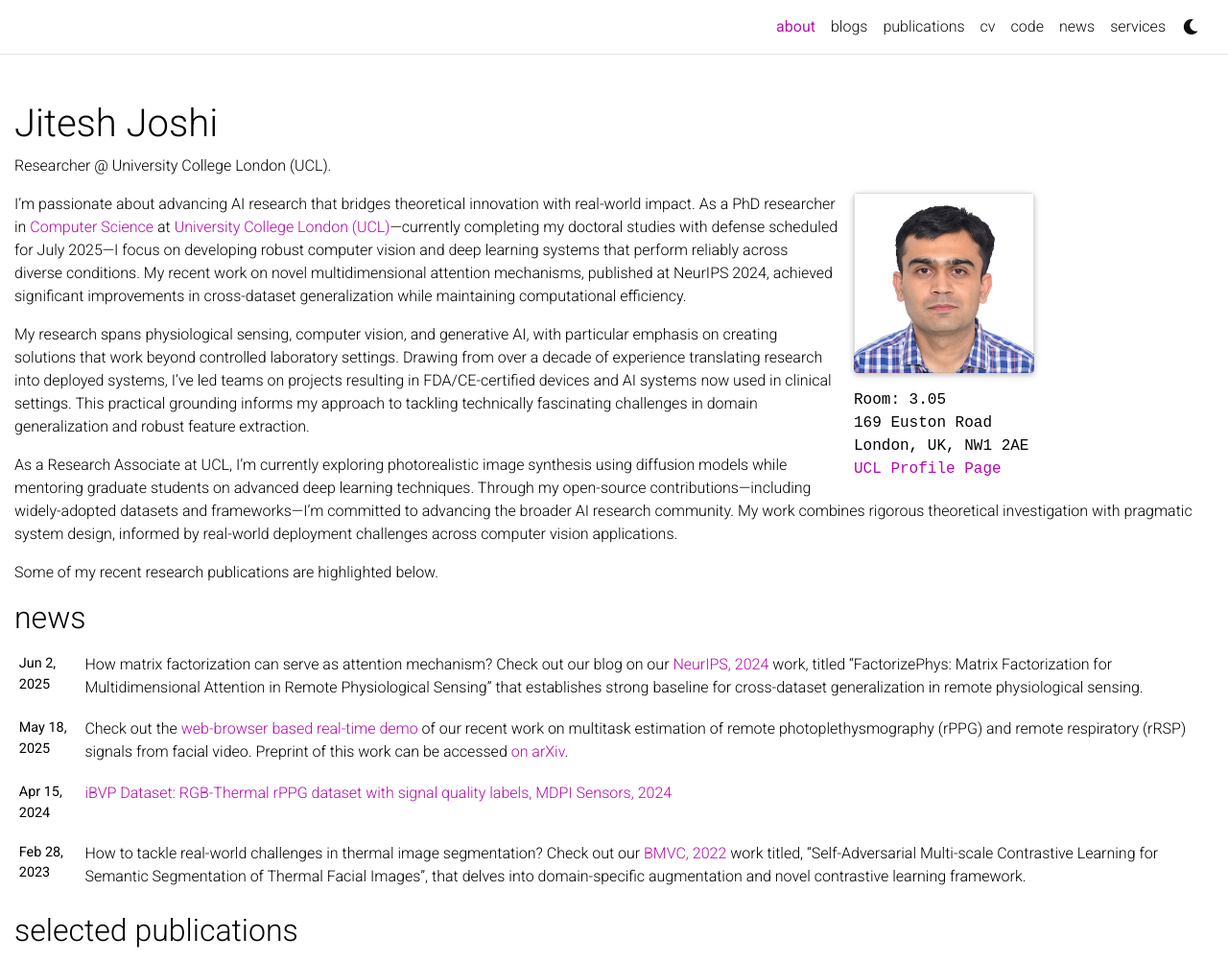
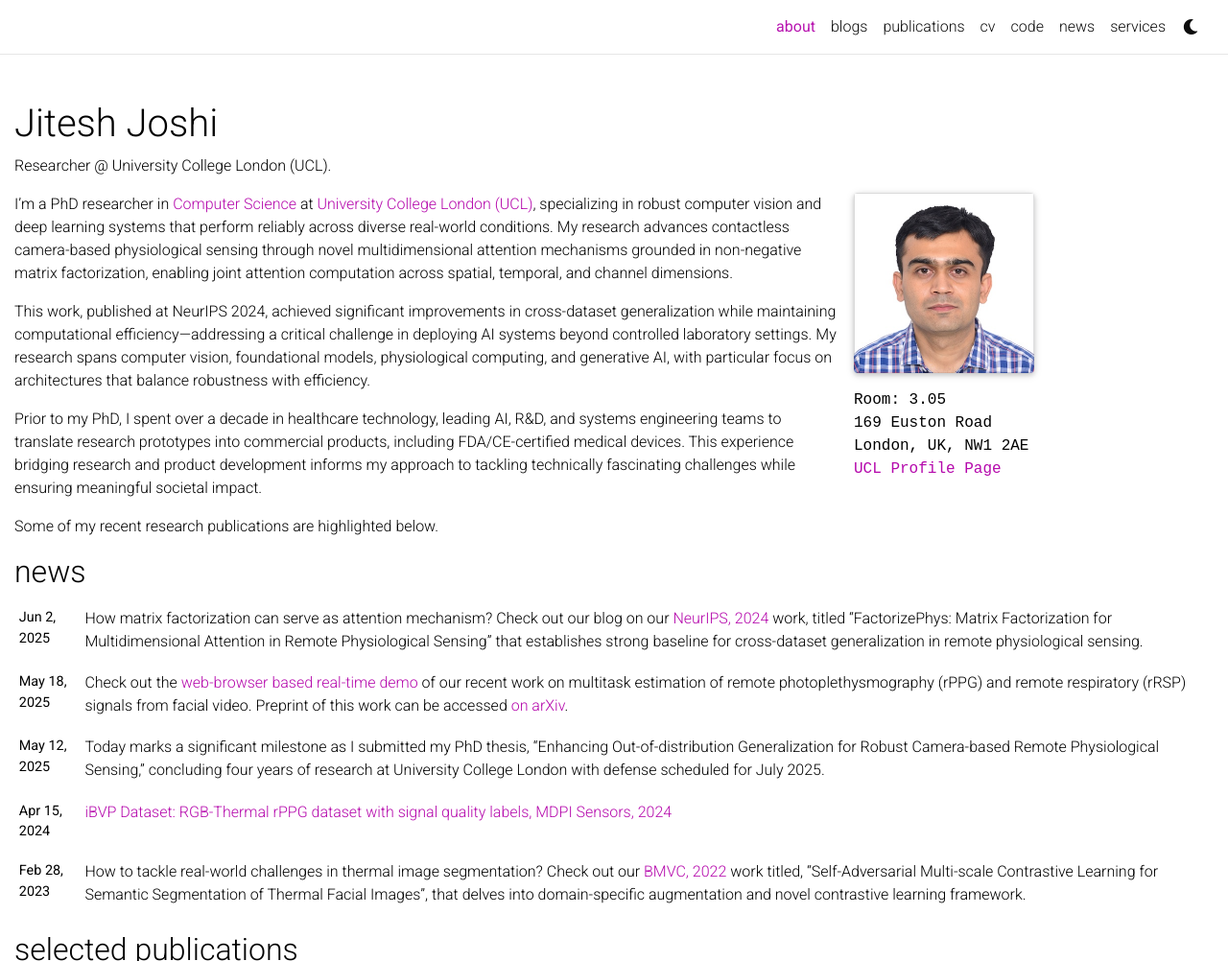
Before and after one commit to jnj256/jnj256.github.io, a Jekyll site: the page built from _pages/about.md, in a window 1280 px wide and 1310 px high, cut to the strip 0-1002 px from the top of the window. Shown: the whole strip at 96% size. Built offline with Jekyll 4.4.1, drawn with Linux system fonts in a browser that asks for light colours; full-size pictures stand in for the smaller copies a plugin makes; comment, search, counter and statistics services are not loaded; a style sheet for code colours, icons or effects is not loaded.

Commit message:
updated about and added news

```diff
--- a/_pages/about.md
+++ b/_pages/about.md
@@ -21,11 +21,14 @@ selected_papers: true # includes a list of papers marked as "selected={true}"
 social: true  # includes social icons at the bottom of the page
 ---
 
-I'm passionate about advancing AI research that bridges theoretical innovation with real-world impact. As a PhD researcher in [Computer Science](https://www.ucl.ac.uk/computer-science/) at [University College London (UCL)](https://www.ucl.ac.uk/)—currently completing my doctoral studies with defense scheduled for July 2025—I focus on developing robust computer vision and deep learning systems that perform reliably across diverse conditions. My recent work on novel multidimensional attention mechanisms, published at NeurIPS 2024, achieved significant improvements in cross-dataset generalization while maintaining computational efficiency.
+I'm a PhD researcher in [Computer Science](https://www.ucl.ac.uk/computer-science/) at [University College London (UCL)](https://www.ucl.ac.uk/), specializing in robust computer vision and deep learning systems that perform reliably across diverse real-world conditions. My research advances contactless camera-based physiological sensing through novel multidimensional attention mechanisms grounded in non-negative matrix factorization, enabling joint attention computation across spatial, temporal, and channel dimensions.
 
-My research spans physiological sensing, computer vision, and generative AI, with particular emphasis on creating solutions that work beyond controlled laboratory settings. Drawing from over a decade of experience translating research into deployed systems, I've led teams on projects resulting in FDA/CE-certified devices and AI systems now used in clinical settings. This practical grounding informs my approach to tackling technically fascinating challenges in domain generalization and robust feature extraction.
+This work, published at NeurIPS 2024, achieved significant improvements in cross-dataset generalization while maintaining computational efficiency—addressing a critical challenge in deploying AI systems beyond controlled laboratory settings. My research spans computer vision, foundational models, physiological computing, and generative AI, with particular focus on architectures that balance robustness with efficiency.
 
-As a Research Associate at UCL, I'm currently exploring photorealistic image synthesis using diffusion models while mentoring graduate students on advanced deep learning techniques. Through my open-source contributions—including widely-adopted datasets and frameworks—I'm committed to advancing the broader AI research community. My work combines rigorous theoretical investigation with pragmatic system design, informed by real-world deployment challenges across computer vision applications.
+Prior to my PhD, I spent over a decade in healthcare technology, leading AI, R&D, and systems engineering teams to translate research prototypes into commercial products, including FDA/CE-certified medical devices. This experience bridging research and product development informs my approach to tackling technically fascinating challenges while ensuring meaningful societal impact.
+
+
+<!-- As a Research Associate at UCL, I'm currently exploring photorealistic image synthesis using diffusion models while mentoring graduate students on advanced deep learning techniques. Through my open-source contributions—including widely-adopted datasets and frameworks—I'm committed to advancing the broader AI research community. My work combines rigorous theoretical investigation with pragmatic system design, informed by real-world deployment challenges across computer vision applications. -->
 
 <!-- Jitesh is a deep-learning and computer vision specialist with over a decade of R&D experience in physiological computing, system design, and healthcare technology. He has a strong track record of contributions across industry and academia, particularly in developing innovative solutions that bridge technical research with real-world applications.
 
```
Also changed, not shown: _news/2025-05_phdthesis.md (added, +7 -0 lines), _news/2025-06_factorizephys.md (+2 -1 lines).
